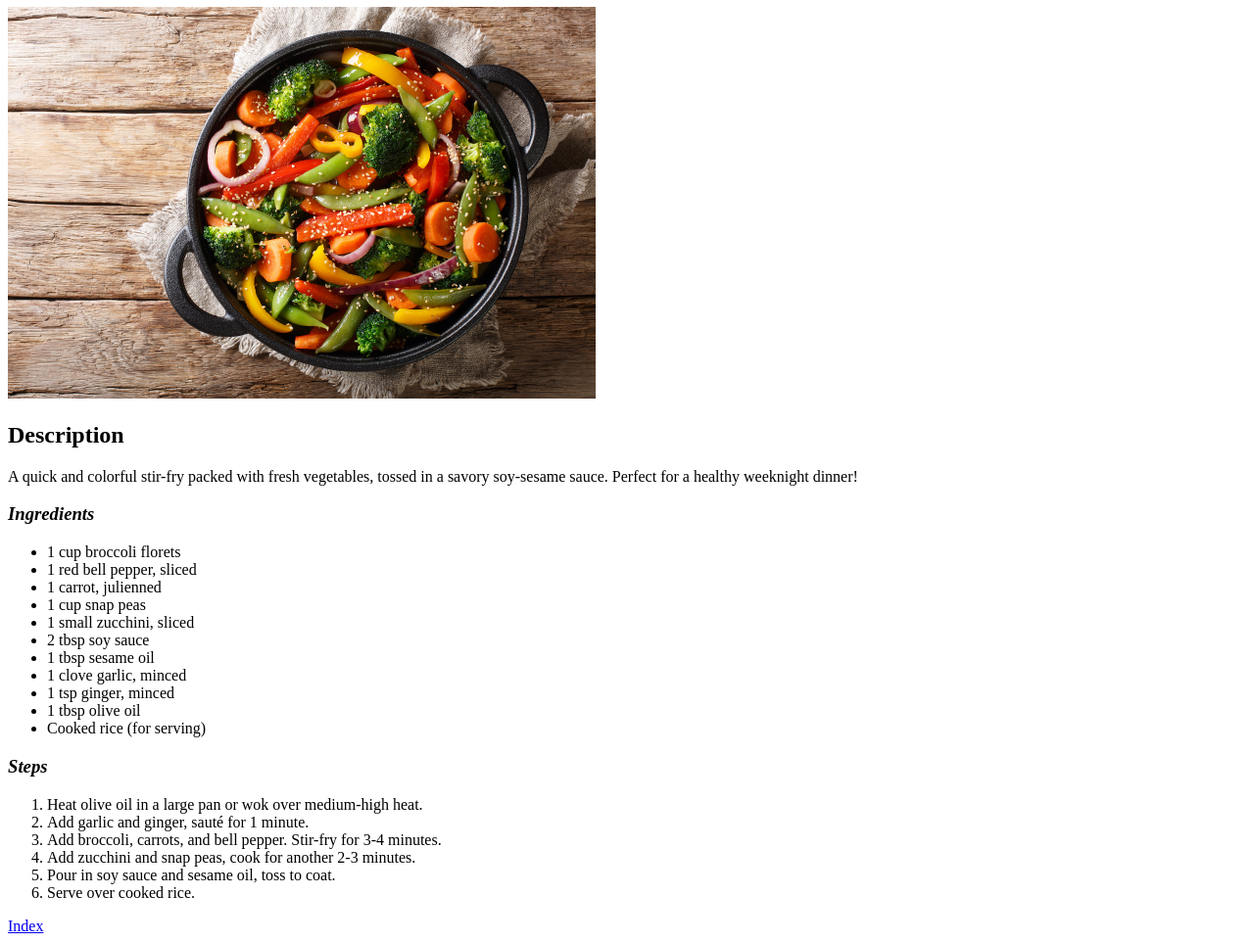
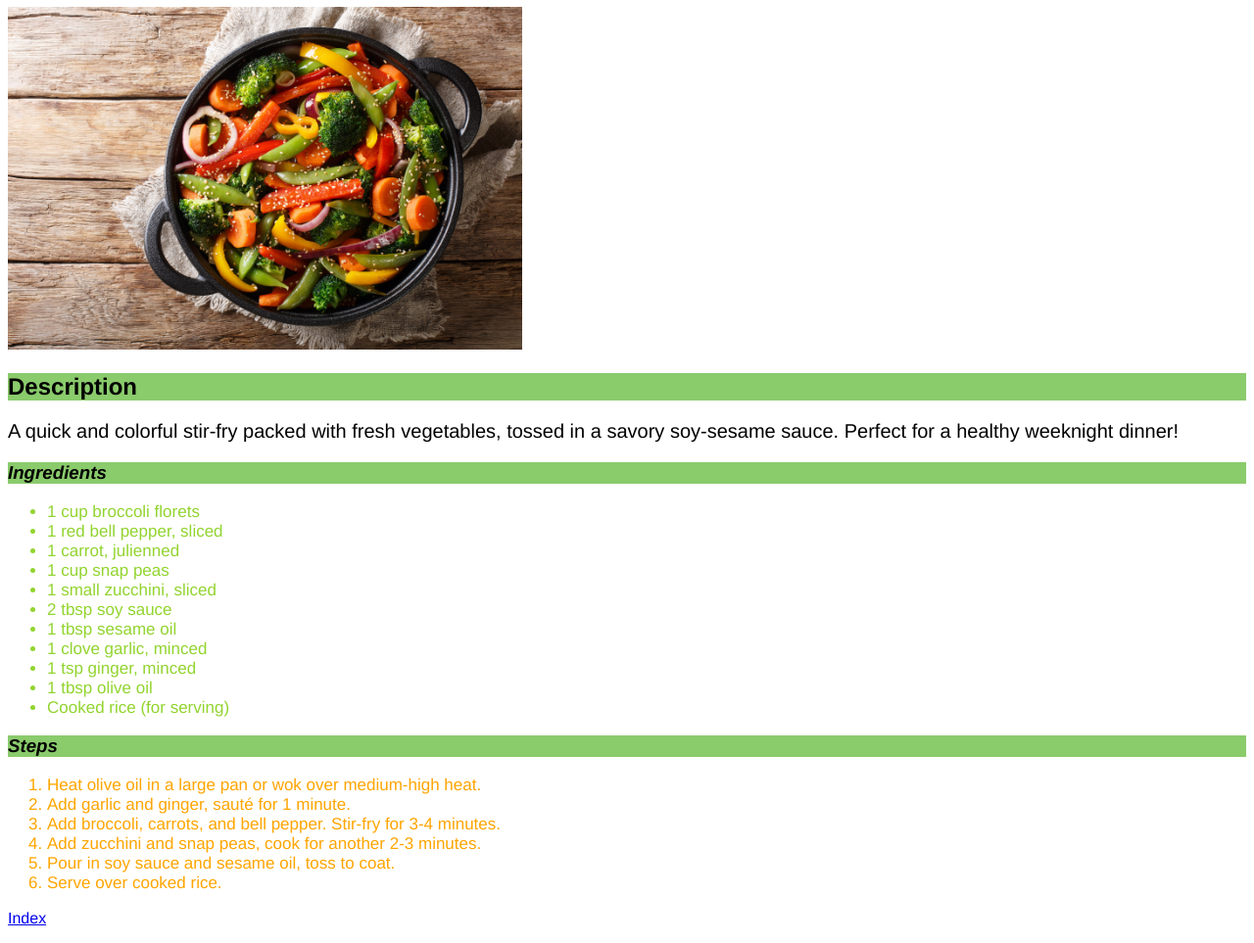
Before and after one commit to 0ctapod/odin-recipes, a plain HTML site: page recipes/classic-veggie-stir-fry.html in a window 1280 px wide. Shown: the part 73-1036 px from the top of the page at 98% size. Drawn offline with Linux system fonts and the light colour scheme.

Commit message:
Add style.css file and configuration
This will add the style.css configuration file for index.html and all
recipe pages.

now its easier to modify the style of all pages from one single style.clss
file.

All its pages have more personality, used colors related to the
topic(Vegetarian restaurant).

```diff
--- a/recipes/classic-veggie-stir-fry.html
+++ b/recipes/classic-veggie-stir-fry.html
@@ -3,10 +3,11 @@
     <head>
         <meta charset="utf-8">
         <title>Classic Veggie Stir Fry</title>
+        <link rel="stylesheet" href="../style.css">
     </head>
     <body>
         <h1>Classic Veggie Stir Fry</h1>
-        <img src="../images/classic-veggie-stir-fry.jpeg" alt="classic veggie stir fry" width="600">
+        <img src="../images/classic-veggie-stir-fry.jpeg" alt="classic veggie stir fry">
         <h2>Description</h2>
         <p>A quick and colorful stir-fry packed with fresh vegetables, tossed in a savory soy-sesame sauce. Perfect for a healthy weeknight dinner!</p>
 
--- /dev/null
+++ b/style.css
@@ -0,0 +1,27 @@
+img {
+    height: 350px;
+    width: auto;
+}
+
+body {
+    font-family: 'Franklin Gothic Medium', 'Arial Narrow', Arial, sans-serif;
+}
+
+ul {
+    color: rgb(146, 212, 47);
+    font-size: 17px;
+}
+
+ol {
+    color: orange;
+    font-size: 17px;
+}
+
+h1, h2, h3 {
+    font-weight: bold;
+    background-color: rgba(64, 170, 15, 0.61);
+}
+
+p {
+    font-size: 20px;
+}
```
Also changed, not shown: index.html (+1 -0 lines), recipes/caprese-stuffed-avocados.html (+2 -1 lines), recipes/creamy-spinach-and-mushroom-pasta.html (+2 -1 lines), recipes/lentil-and-vegetable-curry.html (+2 -1 lines), recipes/sweet-potato-and-black-bean-tacos.html (+2 -1 lines).
